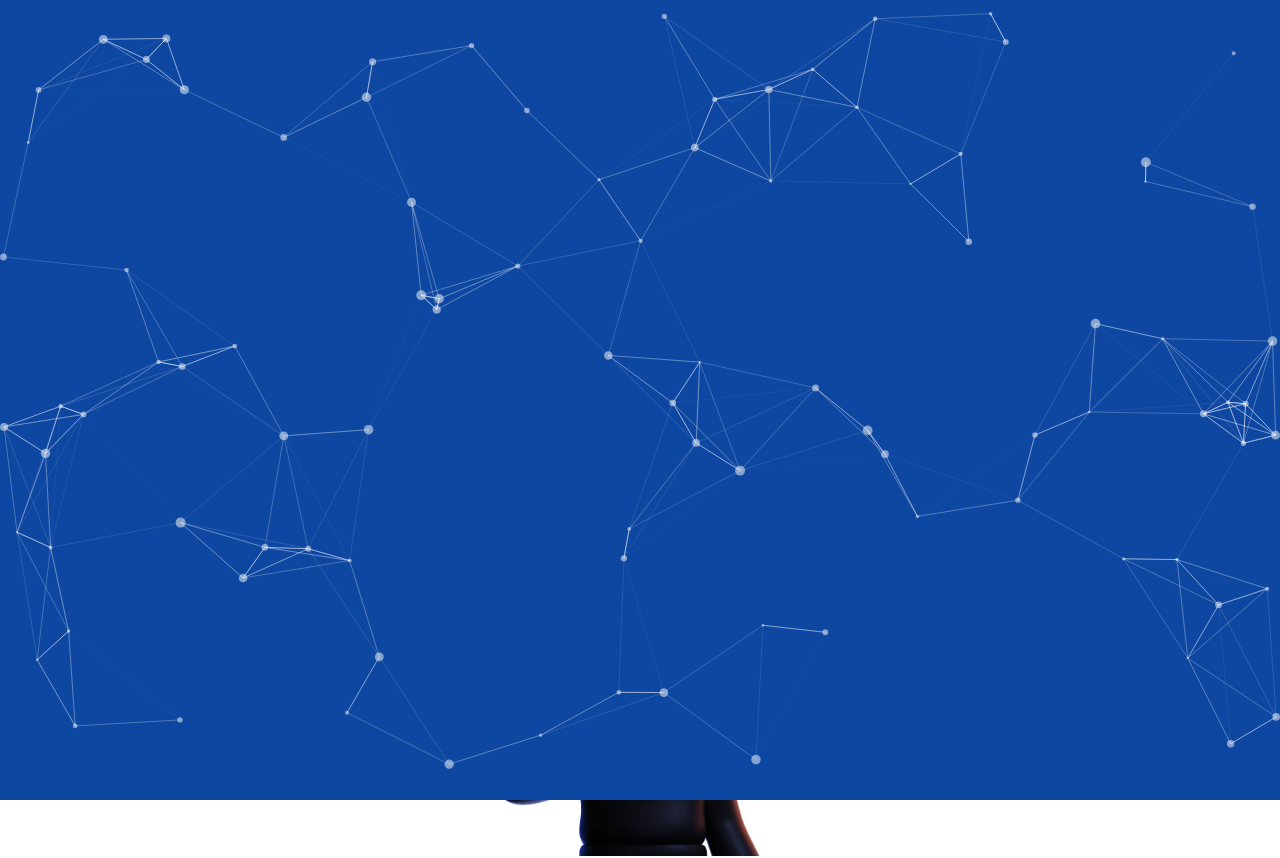
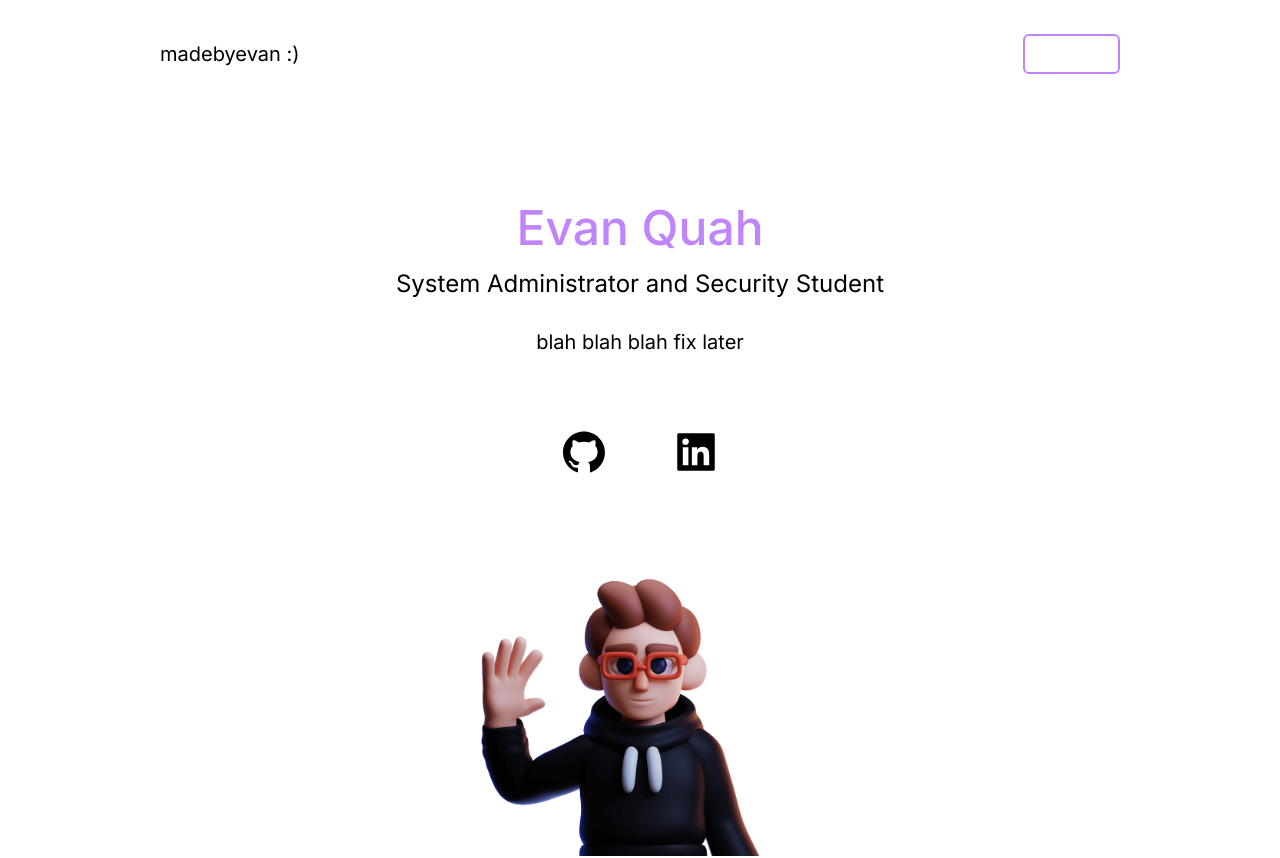
Before and after one commit to Nagamakii/Portfolio-V2, a Next.js app in the folder portfolio-v2/: page / in a window 1280 px wide. Shown: the top 858 px of the page. Built offline with nearby package versions, Linux system fonts and the light colour scheme.

Commit message:
Particles working, need to update content and imgs

```diff
--- a/portfolio-v2/app/components/particle.jsx
+++ b/portfolio-v2/app/components/particle.jsx
@@ -28,7 +28,7 @@ const ParticleBackground = () => {
 
             {background: {
                 color: {
-                    value: "#0d47a1",
+                    value: "#FFFFF",
                 },
             },
             fpsLimit: 120,
@@ -40,13 +40,13 @@ const ParticleBackground = () => {
                     },
                     onHover: {
                         enable: true,
-                        mode: "repulse",
+                        mode: "grab",
                     },
                     resize: true,
                 },
                 modes: {
-                    push: {
-                        quantity: 4,
+                    grab: {
+                        distance: 300,
                     },
                     repulse: {
                         distance: 200,
@@ -72,7 +72,7 @@ const ParticleBackground = () => {
                         default: "bounce",
                     },
                     random: false,
-                    speed: 6,
+                    speed: 3,
                     straight: false,
                 },
                 number: {
@@ -97,7 +97,6 @@ const ParticleBackground = () => {
 
         height='100vh'
         width='100vw'
-        position='fixed'
       ></Particles>
     </div>
   );
--- a/portfolio-v2/app/page.js
+++ b/portfolio-v2/app/page.js
@@ -7,18 +7,15 @@ import ParticleBackground from './components/particle';
 
 export default function Page() {
   return (
-    <>
+    <div className="relative">
+      <ParticleBackground />
 
-    <ParticleBackground/>
-
-
-    <div>
-        <head>
-          <title>Evan Quah Portfolio</title>
-            <meta name="description" content='Blank'></meta>
-            <link rel='icon' href='/icon.ico' type='image/x-icon'/>
-        </head>
-        <main className='bg-white px-10 dark:bg-black md:px-20 lg:px-40'>
+      <head>
+        <title>Evan Quah Portfolio</title>
+        <meta name="description" content="Blank"></meta>
+        <link rel="icon" href="/icon.ico" type="image/x-icon" />
+      </head>
+      <main className="md:px-20 lg:px-40 relative z-10">
           <section className='min-h-screen'>
             <nav className='py-10 mb-12 flex justify-between'>
               <h1 className='text-xl'>madebyevan :)</h1>
@@ -63,7 +60,7 @@ export default function Page() {
 
             </p>
           </div>
-            <div className='lg: gap-10'>
+            <div className='lg: gap-10 bg-black bg-opacity-75'>
               <div className='text-center shadow-lg p-10 rounded-xl my-10 border-solid border-2 border-purple-400'>
                 <div className='flex justify-center items-center'>
                   <Image src={design} width={100} height={100} />
@@ -148,7 +145,5 @@ export default function Page() {
         </section>
         </main>
     </div>
-    </>
     )
-
 }
```
